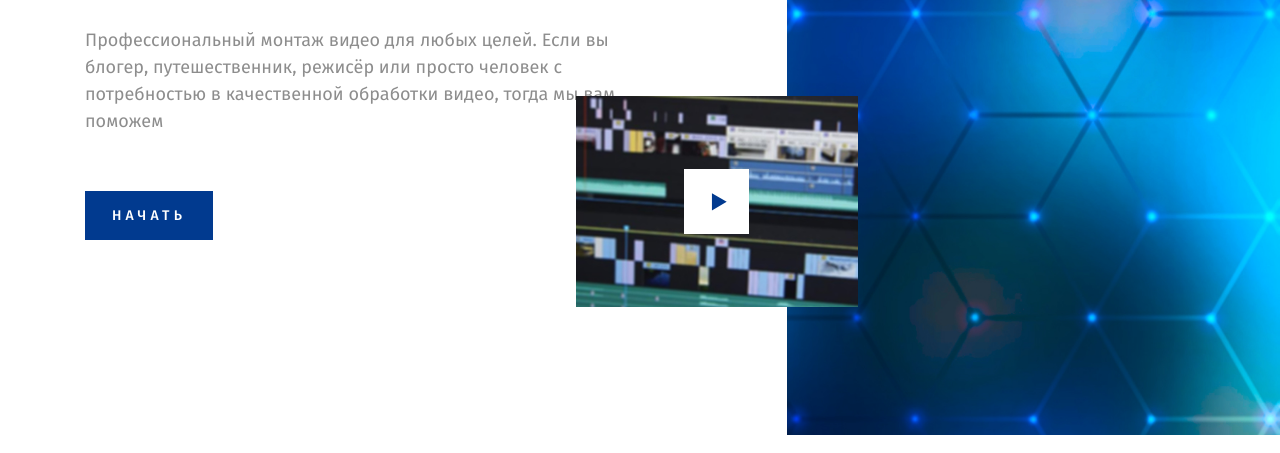
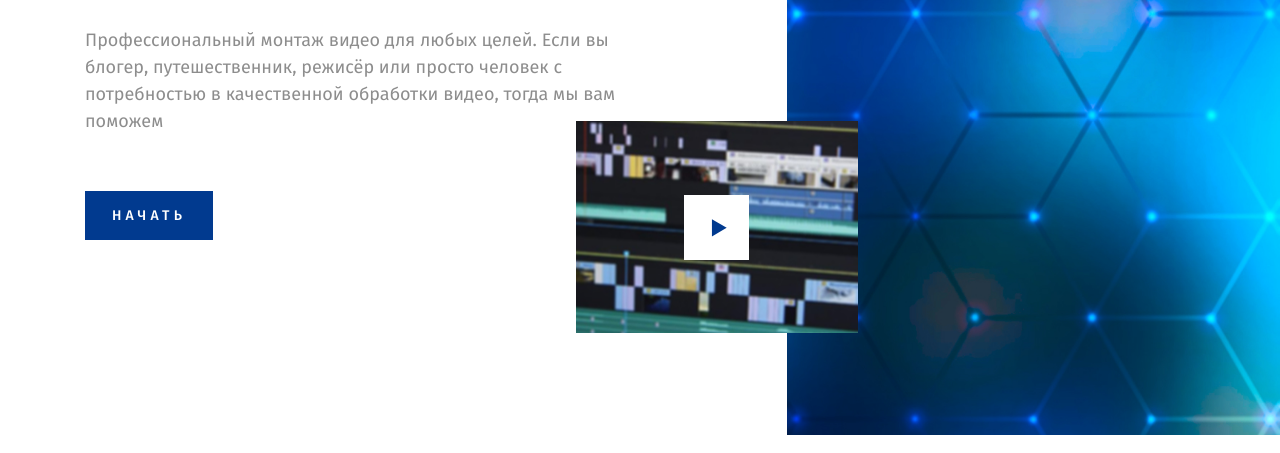
Before and after one commit to MountingPro/MountingPro.github.io, a plain HTML site: page index.html in a window 1280 px wide. Shown: the part 347-800 px from the top of the page. Drawn offline with Linux system fonts and the light colour scheme.

Commit message:
Update main.css

```diff
--- a/css/main.css
+++ b/css/main.css
@@ -113,7 +113,7 @@ h3 {
 .video {
 	position: absolute;
 	left: 0;
-	bottom: 20%;
+	bottom: 16%;
 	width: 40%;
 	height: 33%;
 	display: block;
```
